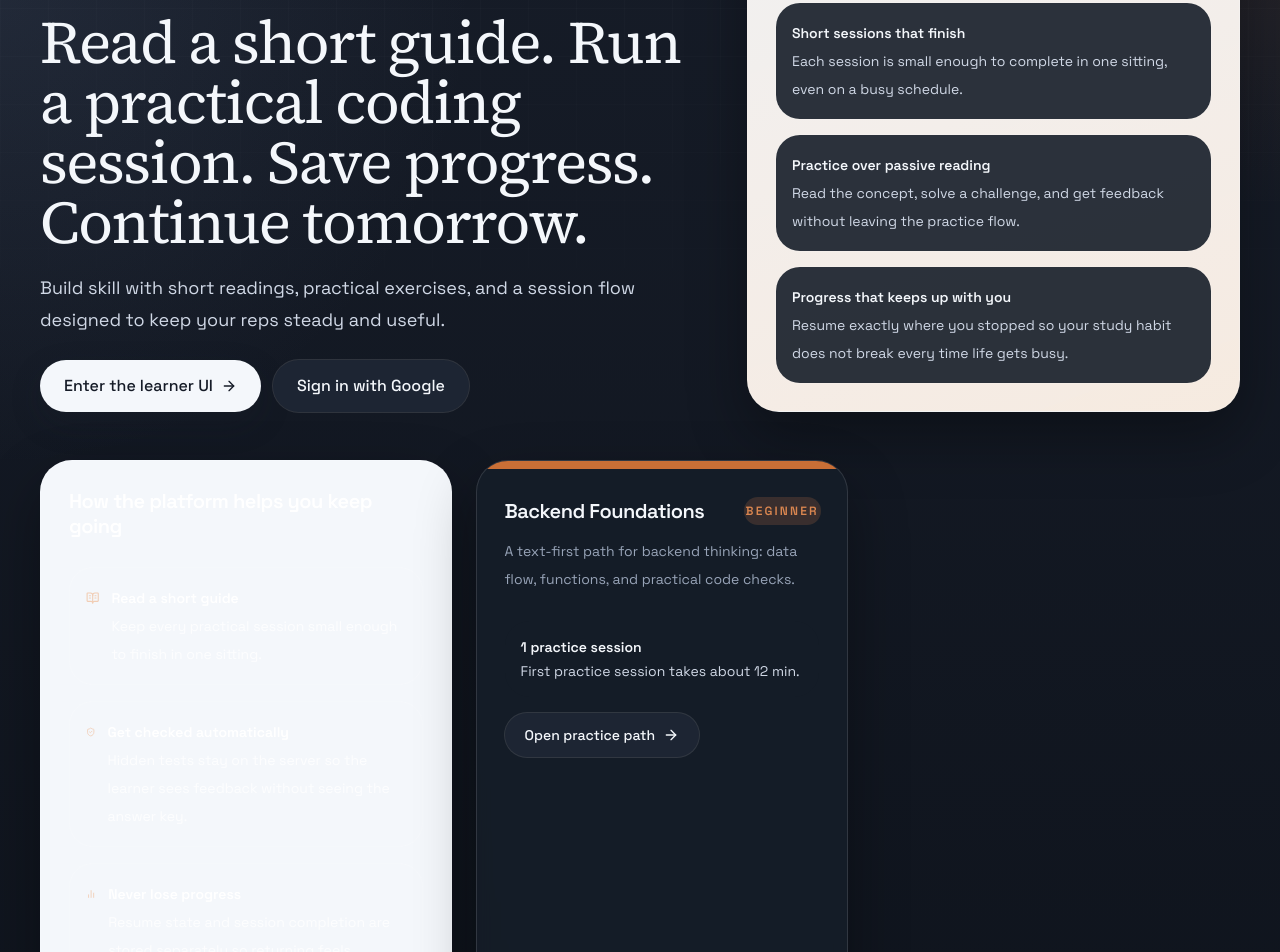
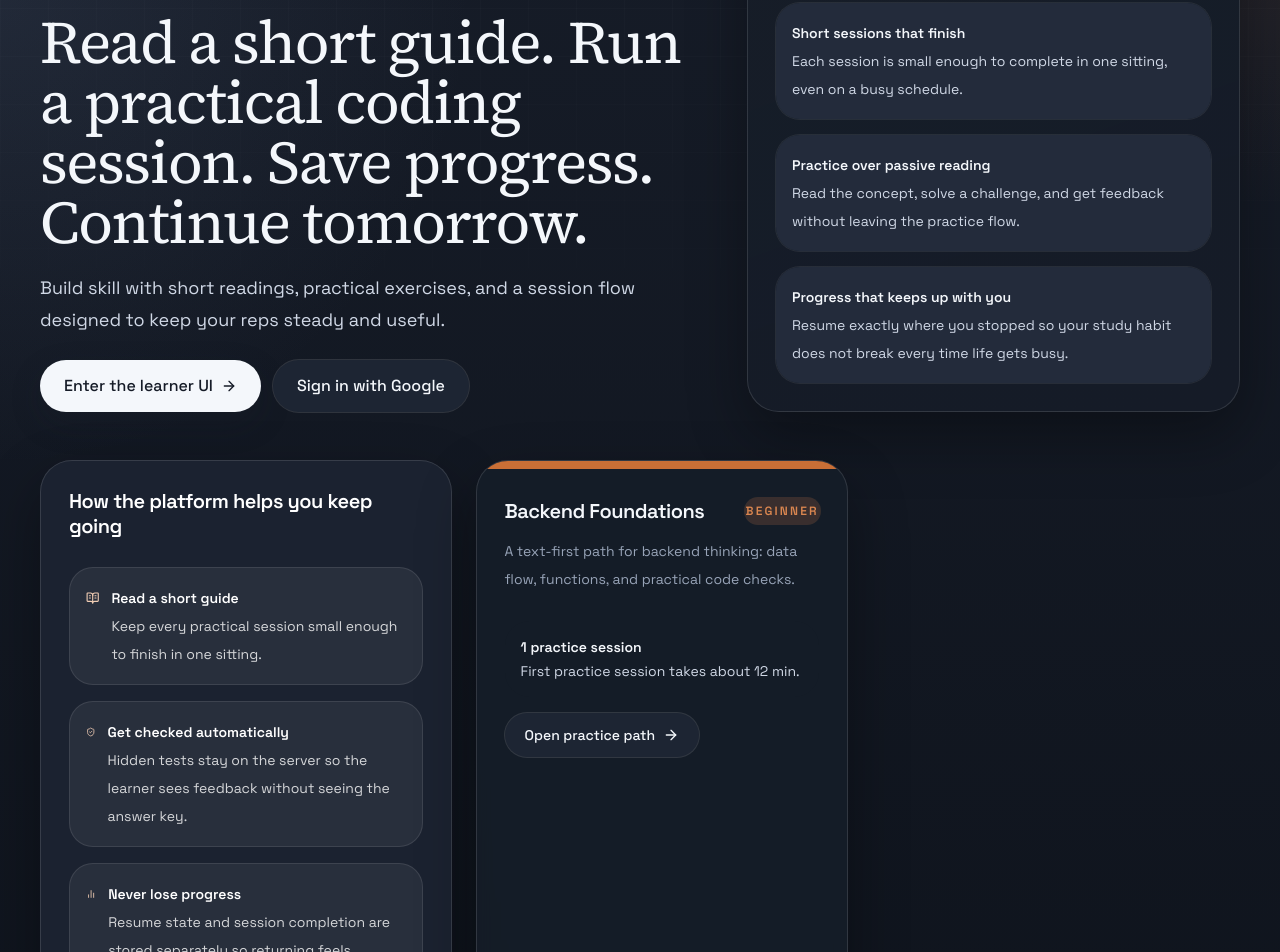
Before and after one commit to Garrette27/stack.dev, a Next.js app: page / in a window 1280 px wide. Shown: the part 280-1232 px from the top of the page. Built offline with nearby package versions, Linux system fonts and the light colour scheme; no server answers; the database is empty.

Commit message:
Fix learner's reading text

```diff
--- a/app/globals.css
+++ b/app/globals.css
@@ -17,6 +17,9 @@
   --header-surface: rgba(247, 241, 233, 0.78);
   --card-surface: rgba(255, 255, 255, 0.9);
   --card-shadow: rgba(25, 31, 45, 0.08);
+  --showcase-surface: rgba(255, 255, 255, 0.96);
+  --showcase-surface-soft: rgba(255, 255, 255, 0.8);
+  --inverse-surface: #191f2d;
   --field-surface: #ffffff;
   --field-border: rgba(25, 31, 45, 0.1);
   --border-subtle: rgba(25, 31, 45, 0.1);
@@ -47,6 +50,9 @@ html[data-theme="dark"] {
   --header-surface: rgba(15, 20, 29, 0.82);
   --card-surface: rgba(22, 29, 40, 0.9);
   --card-shadow: rgba(0, 0, 0, 0.32);
+  --showcase-surface: rgba(22, 29, 40, 0.96);
+  --showcase-surface-soft: rgba(36, 45, 61, 0.92);
+  --inverse-surface: #1b2230;
   --field-surface: rgba(23, 30, 42, 0.96);
   --field-border: rgba(255, 255, 255, 0.12);
   --border-subtle: rgba(255, 255, 255, 0.12);
--- a/app/page.tsx
+++ b/app/page.tsx
@@ -42,7 +42,7 @@ export default async function HomePage() {
           </div>
         </div>
 
-        <Card className="overflow-hidden bg-[linear-gradient(160deg,rgba(255,255,255,0.94),rgba(255,243,232,0.96))]">
+        <Card className="overflow-hidden bg-[linear-gradient(160deg,var(--showcase-surface),var(--surface))]">
           <CardHeader>
             <CardTitle>Why practice sticks</CardTitle>
             <CardDescription>
@@ -50,15 +50,15 @@ export default async function HomePage() {
             </CardDescription>
           </CardHeader>
           <CardContent className="grid gap-4 text-sm leading-7 text-[var(--ink)]">
-            <div className="rounded-[1.5rem] bg-white/80 p-4 ring-1 ring-black/6">
+            <div className="rounded-[1.5rem] bg-[var(--showcase-surface-soft)] p-4 ring-1 ring-[var(--border-soft)]">
               <p className="font-semibold text-[var(--ink-strong)]">Short sessions that finish</p>
               <p>Each session is small enough to complete in one sitting, even on a busy schedule.</p>
             </div>
-            <div className="rounded-[1.5rem] bg-white/80 p-4 ring-1 ring-black/6">
+            <div className="rounded-[1.5rem] bg-[var(--showcase-surface-soft)] p-4 ring-1 ring-[var(--border-soft)]">
               <p className="font-semibold text-[var(--ink-strong)]">Practice over passive reading</p>
               <p>Read the concept, solve a challenge, and get feedback without leaving the practice flow.</p>
             </div>
-            <div className="rounded-[1.5rem] bg-white/80 p-4 ring-1 ring-black/6">
+            <div className="rounded-[1.5rem] bg-[var(--showcase-surface-soft)] p-4 ring-1 ring-[var(--border-soft)]">
               <p className="font-semibold text-[var(--ink-strong)]">Progress that keeps up with you</p>
               <p>Resume exactly where you stopped so your study habit does not break every time life gets busy.</p>
             </div>
@@ -67,7 +67,7 @@ export default async function HomePage() {
       </section>
 
       <section className="grid gap-6 lg:grid-cols-[0.7fr_1.3fr]">
-        <Card className="bg-[var(--ink-strong)] text-white">
+        <Card className="bg-[var(--inverse-surface)] text-white">
           <CardHeader>
             <CardTitle className="text-white">How the platform helps you keep going</CardTitle>
           </CardHeader>
--- a/app/pricing/page.tsx
+++ b/app/pricing/page.tsx
@@ -78,7 +78,7 @@ export default async function PricingPage() {
           </CardContent>
         </Card>
 
-        <Card className="h-full overflow-hidden bg-[linear-gradient(180deg,rgba(255,255,255,0.98),rgba(255,247,241,0.94))]">
+        <Card className="h-full overflow-hidden bg-[linear-gradient(180deg,var(--showcase-surface),var(--surface))]">
           <CardHeader>
             <CardTitle>Why people subscribe</CardTitle>
             <CardDescription>
@@ -90,7 +90,7 @@ export default async function PricingPage() {
               const Icon = item.icon
 
               return (
-                <div key={item.title} className="rounded-[1.5rem] bg-white/80 p-5 ring-1 ring-black/6">
+                <div key={item.title} className="rounded-[1.5rem] bg-[var(--showcase-surface-soft)] p-5 ring-1 ring-[var(--border-soft)]">
                   <div className="flex items-start gap-3">
                     <Icon className="mt-1 h-5 w-5 shrink-0 text-[var(--accent)]" />
                     <div className="min-w-0">
@@ -117,7 +117,7 @@ export default async function PricingPage() {
           </CardContent>
         </Card>
 
-        <Card className="h-full overflow-hidden bg-[var(--ink-strong)] text-white">
+        <Card className="h-full overflow-hidden bg-[var(--inverse-surface)] text-white">
           <CardHeader>
             <CardTitle className="text-white">Who this is for</CardTitle>
             <CardDescription className="text-white/75">
```
